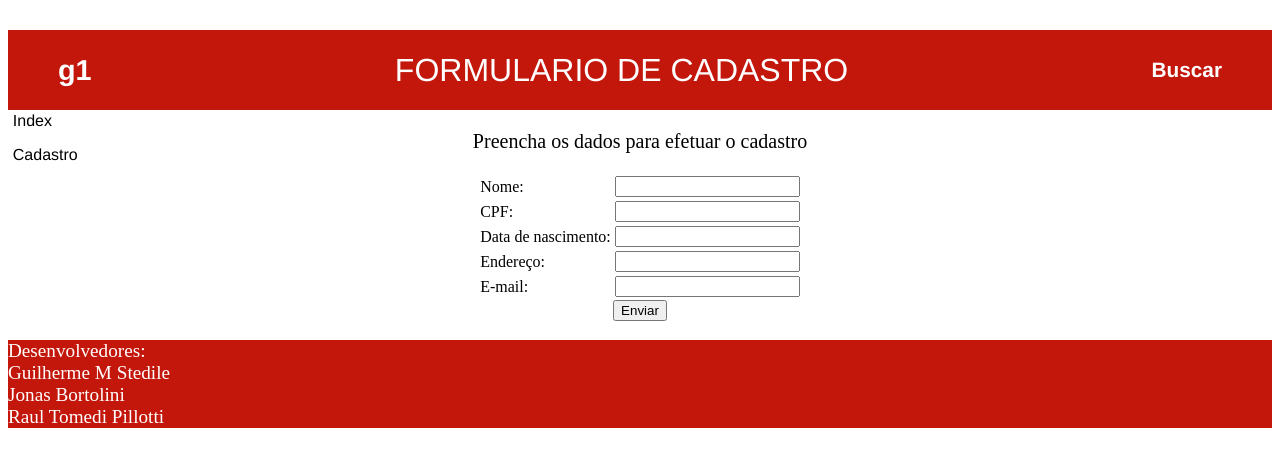
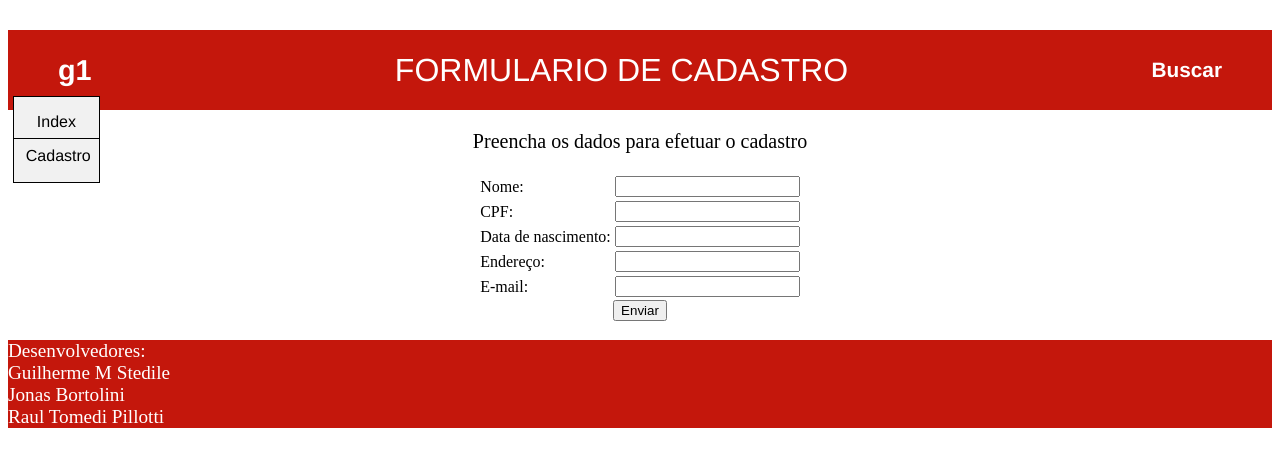
Before and after one commit to GUIMS357/HTML-CSS-Studies, a plain HTML site: page News site/cadastro.html in a window 1280 px wide. Drawn offline with Linux system fonts and the light colour scheme.

Commit message:
Adjust side nav bar

```diff
--- a/News site/cadastro.html
+++ b/News site/cadastro.html
@@ -15,12 +15,12 @@
             </p>
         </div>
 
-        <nav style = "height: 100%; width: 10; position: fixed; left: 1%;top: 12%; ">
+        <nav style = "height: 100%; width: 10; position: fixed; left: 1%;top: 12%; list-style-type: none; margin: 0; padding: 0; height: 85px; width: 85px; background-color: #f1f1f1;border: 1px solid; text-align: center;">
             <p>
-                <a href="index.html" style="text-decoration:none;color: black; font-family: opensans,helvetica,arial,sans-serif">Index </a>
+                <a href="index.html" style="text-decoration:none;color: black; font-family: opensans,helvetica,arial,sans-serif; padding: 8px 23px;border-bottom: 1px solid">Index </a>
             </p>
             <p>
-                <a href="cadastro.html" style="text-decoration:none;color: black; font-family: opensans,helvetica,arial,sans-serif">Cadastro</a>
+                <a href="cadastro.html" style="text-decoration:none;color: black; font-family: opensans,helvetica,arial,sans-serif; padding: 8px 12px">Cadastro</a>
             </p>
         </nav>
 
```
Also changed, not shown: News site/index.html (+3 -3 lines).
